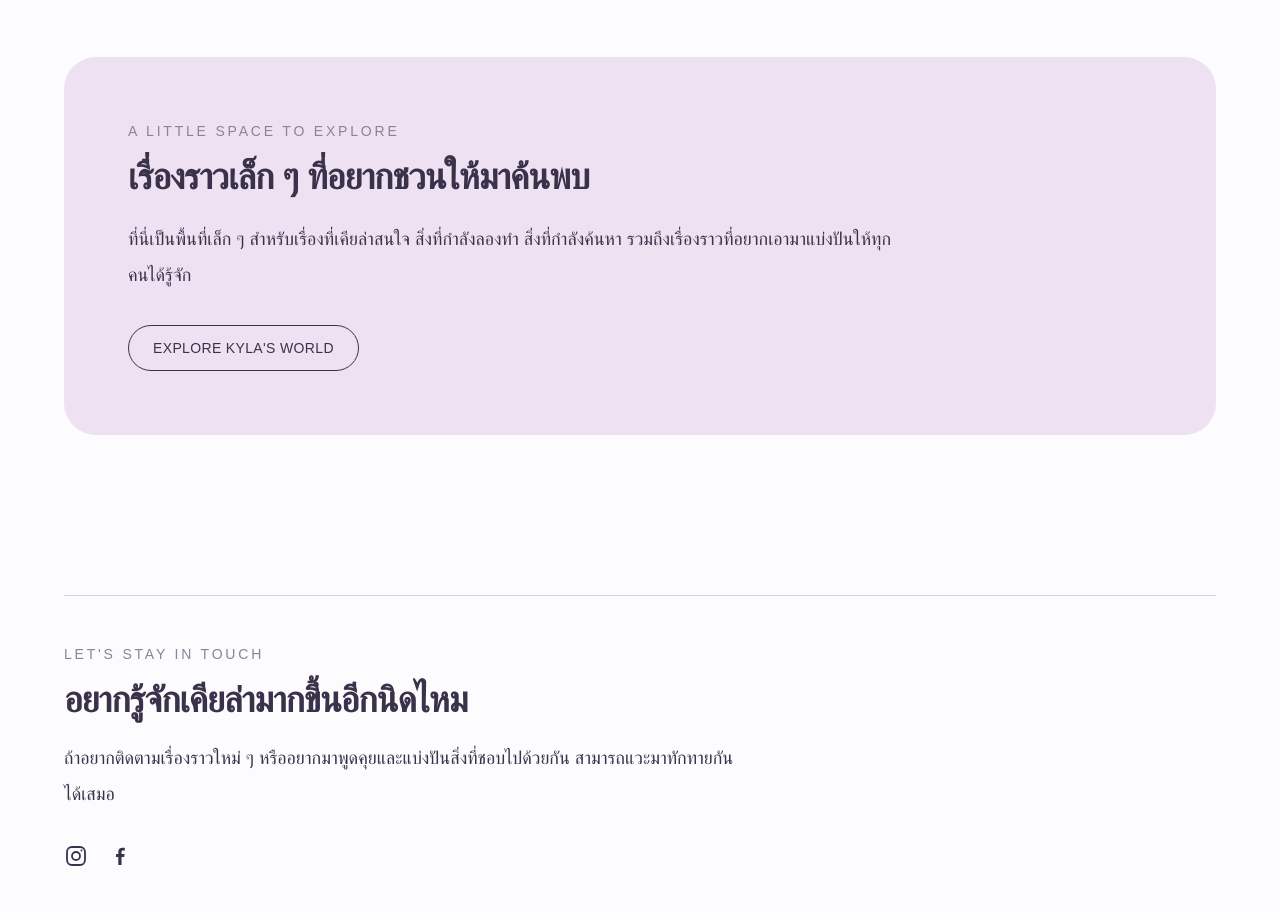
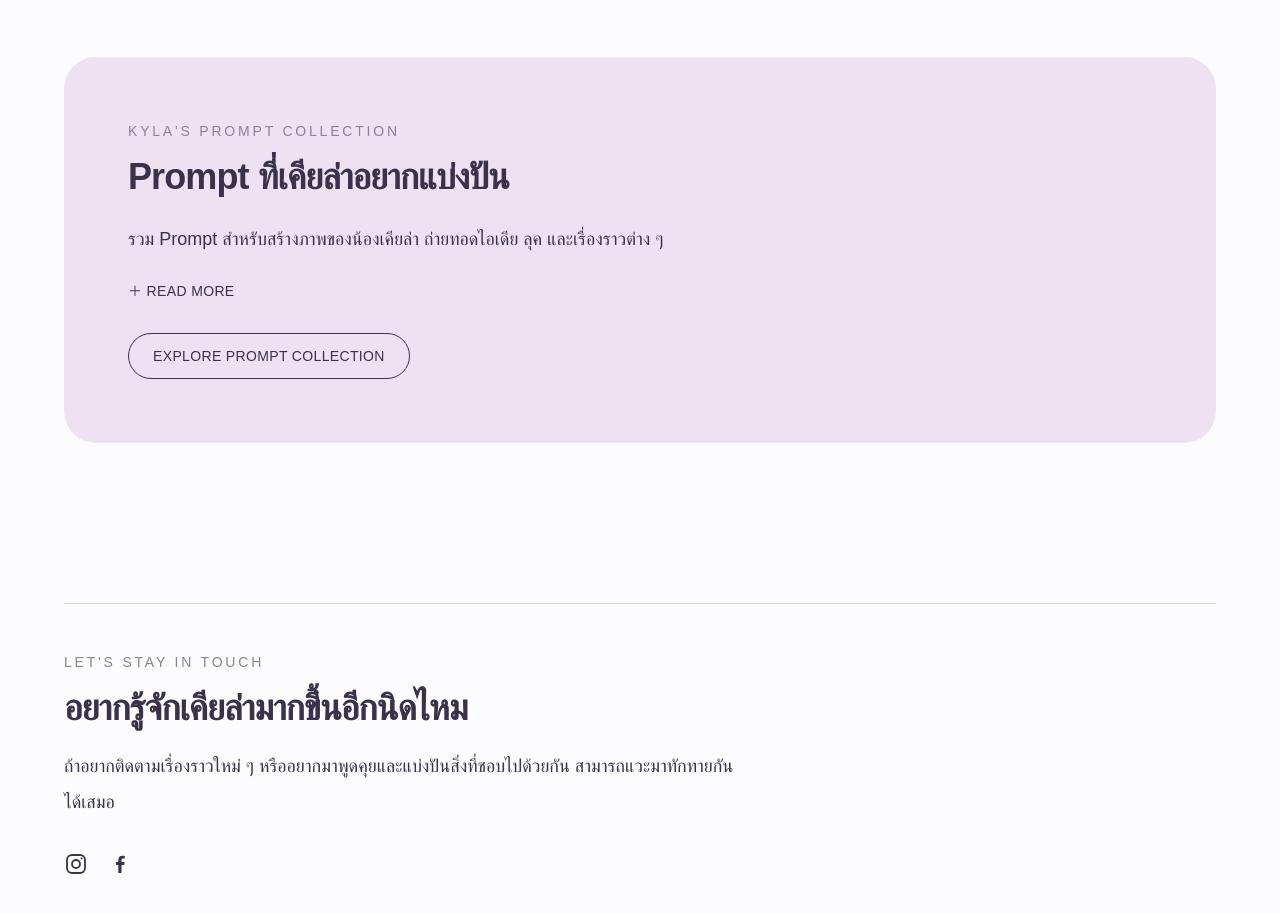
Before and after one commit to kylapreline/prompt-vault, a Next.js app: page /about in a window 1280 px wide. Shown: the part 2040-2953 px from the top of the page. Built offline with nearby package versions, Linux system fonts and the light colour scheme; a web font is replaced by a local one.

Commit message:
Update prompt collection intro

```diff
--- a/app/about/page.tsx
+++ b/app/about/page.tsx
@@ -178,29 +178,77 @@ export default function AboutPage() {
         </div>
       </section>
 
-            {/* A Little Space to Explore */}
+            {/* Kyla's Prompt Collection */}
 <section className="mx-auto w-full max-w-[1400px] px-6 py-16 sm:px-10 sm:py-20 lg:px-16">
   <div className="rounded-[2rem] bg-[#eee2f2] px-6 py-12 sm:px-10 sm:py-16 lg:px-16">
     <div className="max-w-3xl">
       <p className="text-sm tracking-[0.2em] text-[#8b8396]">
-              A LITTLE SPACE TO EXPLORE
+        KYLA'S PROMPT COLLECTION
       </p>
 
       <h2 className="mt-4 text-3xl font-semibold tracking-tight text-[#39324a] sm:text-4xl">
-              เรื่องราวเล็ก ๆ ที่อยากชวนให้มาค้นพบ
+        Prompt ที่เคียล่าอยากแบ่งปัน
       </h2>
 
       <p className="mt-6 text-base leading-8 text-[#39324a] sm:text-lg sm:leading-9">
-              ที่นี่เป็นพื้นที่เล็ก ๆ สำหรับเรื่องที่เคียล่าสนใจ
-              สิ่งที่กำลังลองทำ สิ่งที่กำลังค้นหา
-              รวมถึงเรื่องราวที่อยากเอามาแบ่งปันให้ทุกคนได้รู้จัก
+        รวม Prompt สำหรับสร้างภาพของน้องเคียล่า
+        ถ่ายทอดไอเดีย ลุค และเรื่องราวต่าง ๆ
       </p>
+
+      <details className="group mt-6">
+        <summary className="flex cursor-pointer list-none items-center text-sm font-medium tracking-wide text-[#39324a]">
+          <span className="group-open:hidden">＋ READ MORE</span>
+          <span className="hidden group-open:inline">− CLOSE</span>
+        </summary>
+
+        <div className="mt-6 space-y-5 text-base leading-8 text-[#39324a] sm:text-lg sm:leading-9">
+          {/* Thai */}
+          <div>
+            <p>
+              Prompt Collection นี้เน้นการสร้างภาพด้วย Gemini และ ChatGPT
+              โดยแต่ละ Prompt ถ่ายทอดไอเดีย ลุค และเรื่องราวในรูปแบบต่าง ๆ
+            </p>
+
+            <p className="mt-4">
+              สำหรับงานวิดีโอ จะนำภาพที่สร้างจาก Gemini
+              ไปใช้เป็นพื้นฐานในการสร้างต่อด้วย Grok
+            </p>
+
+            <p className="mt-4">
+              ทุก Prompt ถูกจัดหมวดหมู่ตาม Theme
+              เพื่อให้เลือกชมและค้นหาไอเดียที่สนใจได้ง่ายขึ้น
+            </p>
+          </div>
+
+          {/* Divider */}
+          <div className="border-t border-[#d9d3df]" />
+
+          {/* English */}
+          <div>
+            <p>
+              This Prompt Collection focuses on image creation with Gemini
+              and ChatGPT, exploring different ideas, looks, and stories
+              through each prompt.
+            </p>
+
+            <p className="mt-4">
+              For video projects, images created with Gemini are used as the
+              foundation for further creation with Grok.
+            </p>
+
+            <p className="mt-4">
+              All prompts are organized by Theme, making it easy to browse
+              and discover ideas that interest you.
+            </p>
+          </div>
+        </div>
+      </details>
 
       <a
         href="/"
         className="mt-8 inline-flex items-center rounded-full border border-[#39324a] px-6 py-3 text-sm font-medium tracking-wide text-[#39324a] transition hover:bg-[#39324a] hover:text-white"
       >
-              EXPLORE KYLA'S WORLD
+        EXPLORE PROMPT COLLECTION
       </a>
     </div>
   </div>
--- a/app/page.tsx
+++ b/app/page.tsx
@@ -65,7 +65,7 @@ export default async function Home() {
     textAlign: "center",
   }}
 >
-        <p
+  <div
     style={{
       maxWidth: "700px",
       margin: "0 auto",
@@ -73,9 +73,28 @@ export default async function Home() {
       color: "#555",
     }}
   >
-          รวม Prompt สำหรับสร้างภาพ
-          พร้อมจัดหมวดหมู่ตาม Theme
+    {/* Thai */}
+    <p style={{ margin: 0 }}>
+      รวม Prompt สำหรับสร้างภาพของน้องเคียล่า
+      <br />
+      ถ่ายทอดไอเดีย ลุค และเรื่องราวผ่าน Gemini และ ChatGPT
+      <br />
+      เลือกดู Prompt ที่สนใจได้จาก Theme ด้านล่างเลยจ้า
     </p>
+
+    {/* English */}
+    <p
+      style={{
+        margin: "16px 0 0",
+      }}
+    >
+      Kyla’s Prompt Collection for image creation
+      <br />
+      Exploring ideas, looks, and stories with Gemini and ChatGPT
+      <br />
+      Browse the Themes below and find a prompt that inspires you.
+    </p>
+  </div>
 </section>
 
       {/* Theme Tabs + Gallery */}
```
Lines whose indentation alone changed are shown as unchanged.
